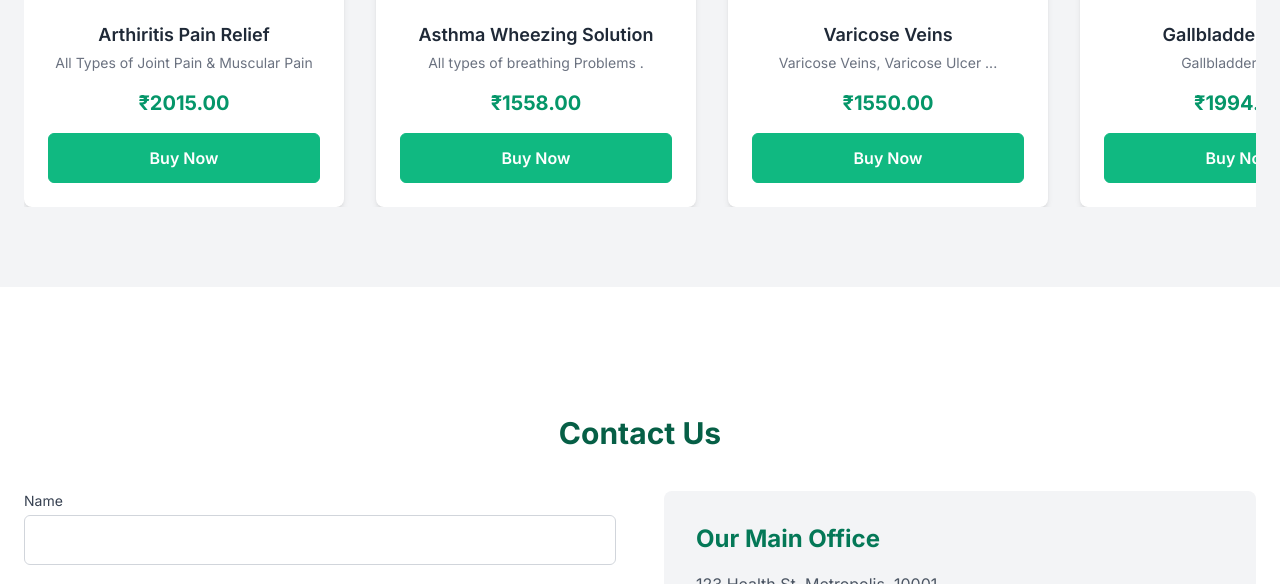
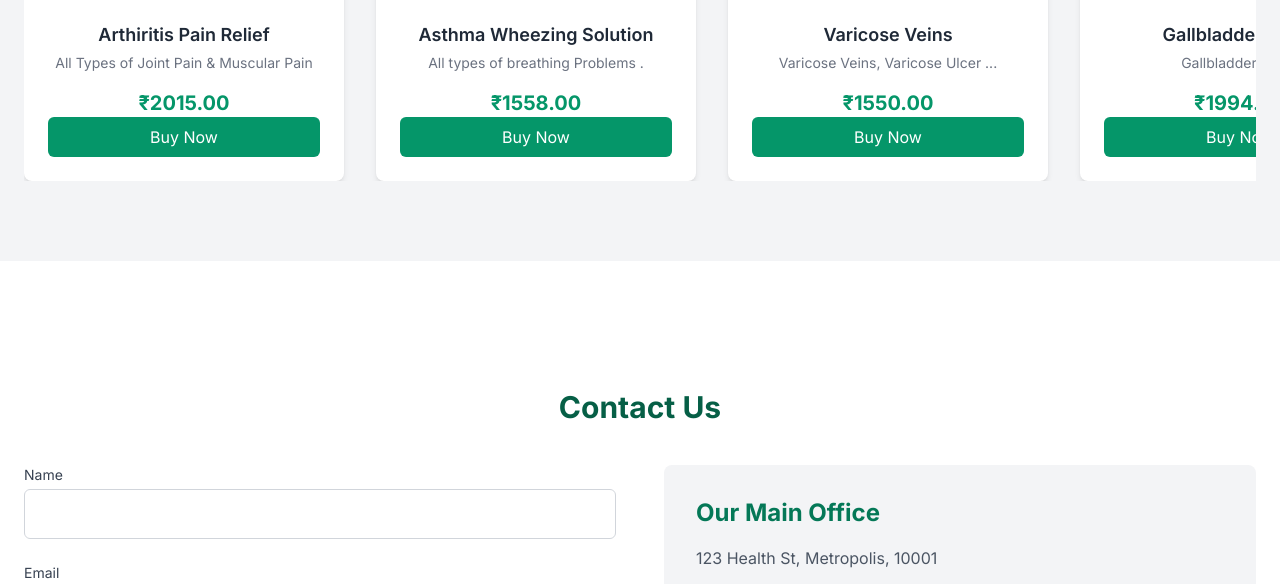
Before and after one commit to almaadev/ui, a plain HTML site: page index.html in a window 1280 px wide. Shown: the part 3970-4554 px from the top of the page. Drawn offline with nearby package versions, Linux system fonts and the light colour scheme.

Commit message:
ui compleated

```diff
--- a/index.html
+++ b/index.html
@@ -233,7 +233,10 @@
                                     <div class="mt-4">
                                         <span class="text-xl font-bold text-emerald-600">₹1863.00</span>
                                     </div>
-                                    <button class="btn btn-primary w-full mt-4"> Buy Now</button>
+                                    <a href="https://almaherbal.in/category/combos"
+   class="w-full mt-auto bg-emerald-600 text-white py-2 rounded-md font-medium text-center block hover:bg-emerald-700 transition">
+    Buy Now
+</a>
                                 </div>
                             </article>
                             <!-- Product 2 -->
@@ -247,7 +250,10 @@
                                     <div class="mt-4">
                                         <span class="text-xl font-bold text-emerald-600">₹2884.00</span>
                                     </div>
-                                    <button class="btn btn-primary w-full mt-4"> Buy Now</button>
+                                    <a href="https://almaherbal.in/category/combos"
+   class="w-full mt-auto bg-emerald-600 text-white py-2 rounded-md font-medium text-center block hover:bg-emerald-700 transition">
+    Buy Now
+</a>
                                 </div>
                             </article>
                             <!-- Product 3 -->
@@ -261,7 +267,10 @@
                                     <div class="mt-4">
                                         <span class="text-xl font-bold text-emerald-600">₹2015.00</span>
                                     </div>
-                                    <button class="btn btn-primary w-full mt-4"> Buy Now</button>
+                                    <a href="https://almaherbal.in/category/combos"
+   class="w-full mt-auto bg-emerald-600 text-white py-2 rounded-md font-medium text-center block hover:bg-emerald-700 transition">
+    Buy Now
+</a>
                                 </div>
                             </article>
                             <!-- Product 4 -->
@@ -275,7 +284,10 @@
                                     <div class="mt-4">
                                         <span class="text-xl font-bold text-emerald-600">₹1558.00</span>
                                     </div>
-                                    <button class="btn btn-primary w-full mt-4"> Buy Now</button>
+                                    <a href="https://almaherbal.in/category/combos"
+   class="w-full mt-auto bg-emerald-600 text-white py-2 rounded-md font-medium text-center block hover:bg-emerald-700 transition">
+    Buy Now
+</a>
                                 </div>
                             </article>
                            <!-- Product 5-->
@@ -289,7 +301,10 @@
                                     <div class="mt-4">
                                         <span class="text-xl font-bold text-emerald-600">₹1550.00</span>
                                     </div>
-                                    <button class="btn btn-primary w-full mt-4"> Buy Now</button>
+                                    <a href="https://almaherbal.in/category/combos"
+   class="w-full mt-auto bg-emerald-600 text-white py-2 rounded-md font-medium text-center block hover:bg-emerald-700 transition">
+    Buy Now
+</a>
                                 </div>
                             </article>
                             <!-- Product 6 -->
@@ -303,7 +318,10 @@
                                     <div class="mt-4">
                                         <span class="text-xl font-bold text-emerald-600">₹1994.00</span>
                                     </div>
-                                    <button class="btn btn-primary w-full mt-4"> Buy Now</button>
+                                    <a href="https://almaherbal.in/category/combos"
+   class="w-full mt-auto bg-emerald-600 text-white py-2 rounded-md font-medium text-center block hover:bg-emerald-700 transition">
+    Buy Now
+</a>
                                 </div>
                             </article>
                             <!-- Product 7 -->
@@ -317,7 +335,10 @@
                                     <div class="mt-4">
                                         <span class="text-xl font-bold text-emerald-600">₹2107.00</span>
                                     </div>
-                                    <button class="btn btn-primary w-full mt-4"> Buy Now</button>
+                                    <a href="https://almaherbal.in/category/combos"
+   class="w-full mt-auto bg-emerald-600 text-white py-2 rounded-md font-medium text-center block hover:bg-emerald-700 transition">
+    Buy Now
+</a>
                                 </div>
                             </article>
                             <!-- Product 8 -->
@@ -331,7 +352,10 @@
                                     <div class="mt-4">
                                         <span class="text-xl font-bold text-emerald-600">₹1994.00</span>
                                     </div>
-                                    <button class="btn btn-primary w-full mt-4"> Buy Now</button>
+                                    <a href="https://almaherbal.in/category/combos"
+   class="w-full mt-auto bg-emerald-600 text-white py-2 rounded-md font-medium text-center block hover:bg-emerald-700 transition">
+    Buy Now
+</a>
                                 </div>
                             </article>
                              <article role="article" class="bg-white rounded-lg shadow-md overflow-hidden group w-80 flex-shrink-0">
@@ -344,7 +368,10 @@
                                     <div class="mt-4">
                                         <span class="text-xl font-bold text-emerald-600">₹1863.00</span>
                                     </div>
-                                    <button class="btn btn-primary w-full mt-4"> Buy Now</button>
+                                    <a href="https://almaherbal.in/category/combos"
+   class="w-full mt-auto bg-emerald-600 text-white py-2 rounded-md font-medium text-center block hover:bg-emerald-700 transition">
+    Buy Now
+</a>
                                 </div>
                             </article>
                             <!-- Product 2 -->
@@ -358,7 +385,10 @@
                                     <div class="mt-4">
                                         <span class="text-xl font-bold text-emerald-600">₹2884.00</span>
                                     </div>
-                                    <button class="btn btn-primary w-full mt-4"> Buy Now</button>
+                                    <a href="https://almaherbal.in/category/combos"
+   class="w-full mt-auto bg-emerald-600 text-white py-2 rounded-md font-medium text-center block hover:bg-emerald-700 transition">
+    Buy Now
+</a>
                                 </div>
                             </article>
                             <!-- Product 3 -->
@@ -372,7 +402,10 @@
                                     <div class="mt-4">
                                         <span class="text-xl font-bold text-emerald-600">₹2015.00</span>
                                     </div>
-                                    <button class="btn btn-primary w-full mt-4"> Buy Now</button>
+                                    <a href="https://almaherbal.in/category/combos"
+   class="w-full mt-auto bg-emerald-600 text-white py-2 rounded-md font-medium text-center block hover:bg-emerald-700 transition">
+    Buy Now
+</a>
                                 </div>
                             </article>
                             <!-- Product 4 -->
@@ -386,7 +419,10 @@
                                     <div class="mt-4">
                                         <span class="text-xl font-bold text-emerald-600">₹1558.00</span>
                                     </div>
-                                    <button class="btn btn-primary w-full mt-4"> Buy Now</button>
+                                    <a href="https://almaherbal.in/category/combos"
+   class="w-full mt-auto bg-emerald-600 text-white py-2 rounded-md font-medium text-center block hover:bg-emerald-700 transition">
+    Buy Now
+</a>
                                 </div>
                             </article>
                            <!-- Product 5-->
@@ -400,7 +436,10 @@
                                     <div class="mt-4">
                                         <span class="text-xl font-bold text-emerald-600">₹1550.00</span>
                                     </div>
-                                    <button class="btn btn-primary w-full mt-4"> Buy Now</button>
+                                    <a href="https://almaherbal.in/category/combos"
+   class="w-full mt-auto bg-emerald-600 text-white py-2 rounded-md font-medium text-center block hover:bg-emerald-700 transition">
+    Buy Now
+</a>
                                 </div>
                             </article>
                             <!-- Product 6 -->
@@ -414,7 +453,10 @@
                                     <div class="mt-4">
                                         <span class="text-xl font-bold text-emerald-600">₹1994.00</span>
                                     </div>
-                                    <button class="btn btn-primary w-full mt-4"> Buy Now</button>
+                                    <a href="https://almaherbal.in/category/combos"
+   class="w-full mt-auto bg-emerald-600 text-white py-2 rounded-md font-medium text-center block hover:bg-emerald-700 transition">
+    Buy Now
+</a>
                                 </div>
                             </article>
                             <!-- Product 7 -->
@@ -428,7 +470,10 @@
                                     <div class="mt-4">
                                         <span class="text-xl font-bold text-emerald-600">₹2107.00</span>
                                     </div>
-                                    <button class="btn btn-primary w-full mt-4"> Buy Now</button>
+                                    <a href="https://almaherbal.in/category/combos"
+   class="w-full mt-auto bg-emerald-600 text-white py-2 rounded-md font-medium text-center block hover:bg-emerald-700 transition">
+    Buy Now
+</a>
                                 </div>
                             </article>
                             <!-- Product 8 -->
@@ -442,7 +487,10 @@
                                     <div class="mt-4">
                                         <span class="text-xl font-bold text-emerald-600">₹1994.00</span>
                                     </div>
-                                    <button class="btn btn-primary w-full mt-4"> Buy Now</button>
+                                    <a href="https://almaherbal.in/category/combos"
+   class="w-full mt-auto bg-emerald-600 text-white py-2 rounded-md font-medium text-center block hover:bg-emerald-700 transition">
+    Buy Now
+</a>
                                 </div>
                             </article>
 
```
